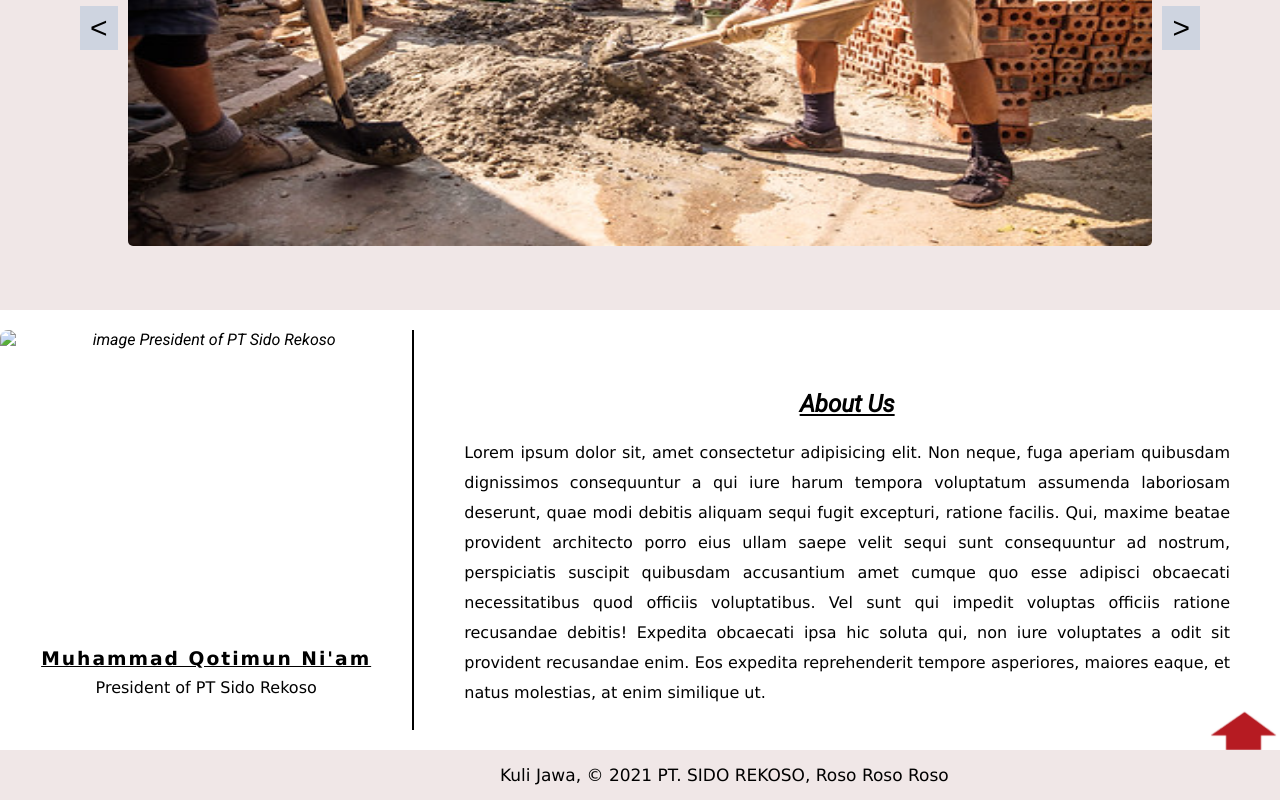
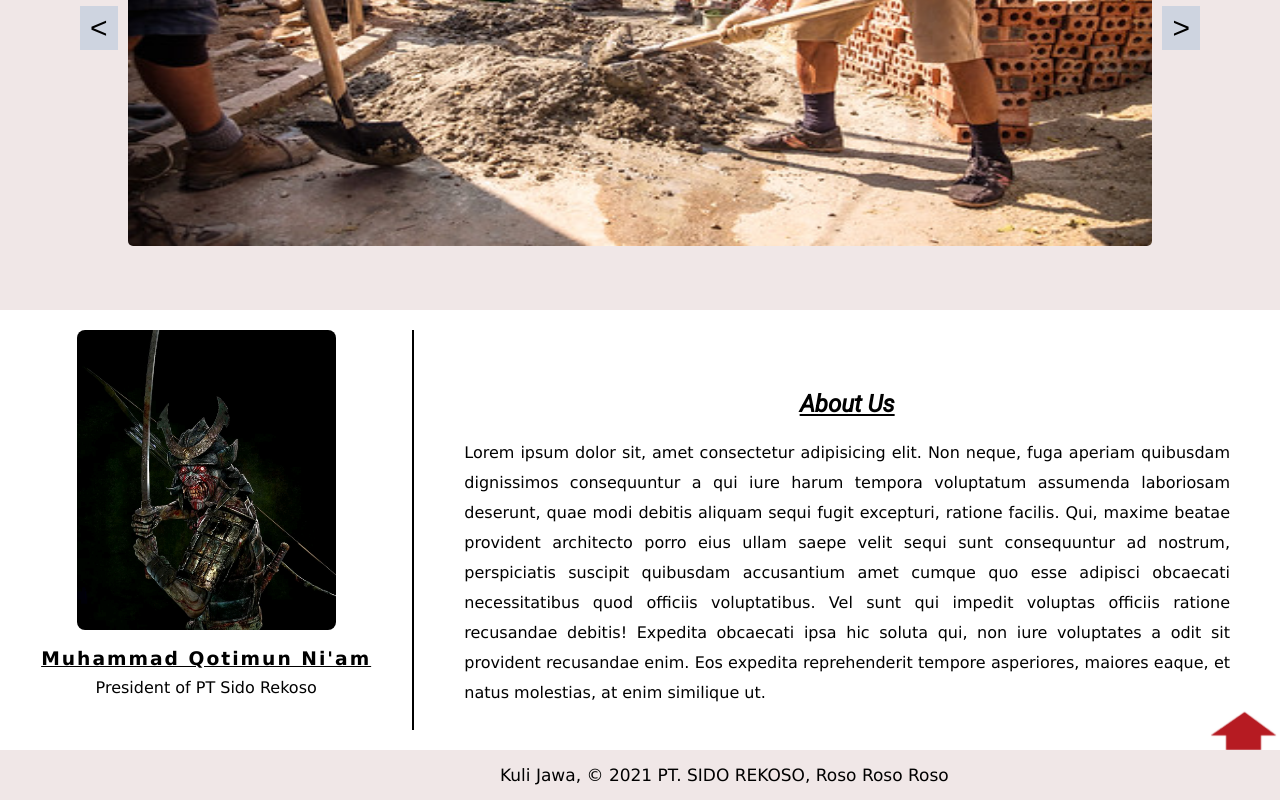
Before and after one commit to niamxmain/simple_project_website_profile, a plain HTML site: page index.html in a window 1280 px wide. Shown: the part 1779-2579 px from the top of the page. Drawn offline with Linux system fonts and the light colour scheme; a web font is replaced by a local one.

Commit message:
Update index.html

```diff
--- a/index.html
+++ b/index.html
@@ -74,7 +74,7 @@
     </main>
     <aside id="about">
         <div class="aside_img">
-            <img src="/assets/images//FB_IMG_16267998961570285.jpg" alt="image President of PT Sido Rekoso">
+            <img src="assets/images/pp.jpg" alt="image President of PT Sido Rekoso">
             <h3>Muhammad Qotimun Ni'am</h3>
             <p>President of PT Sido Rekoso</p>
         </div>
```
